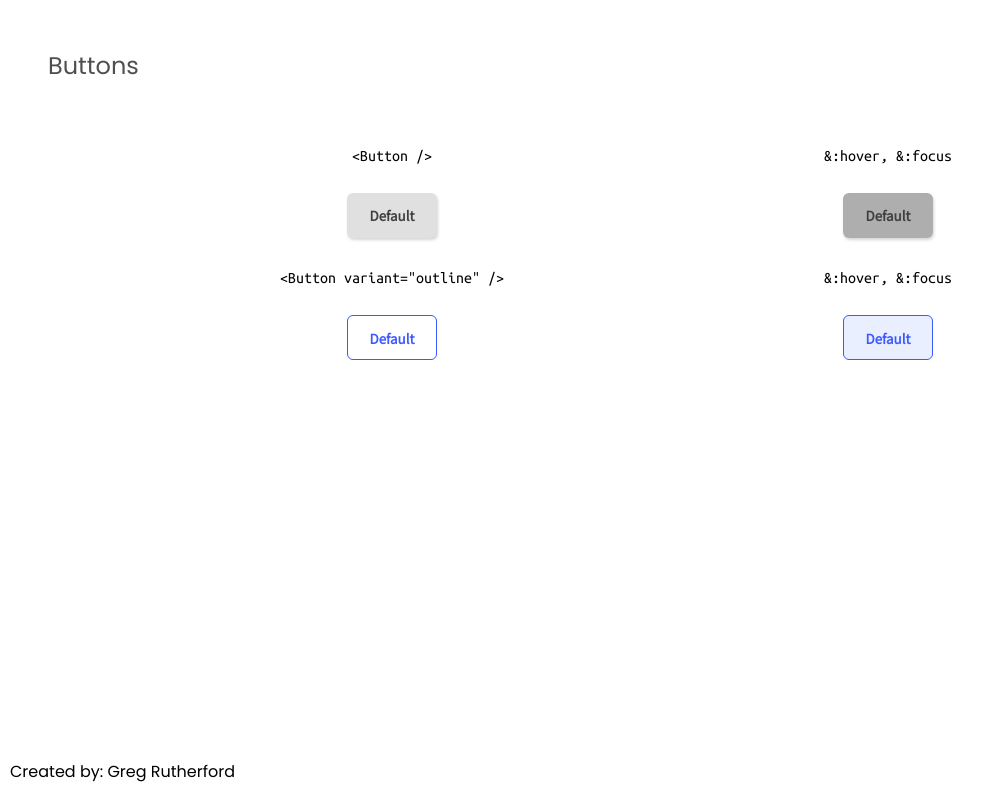
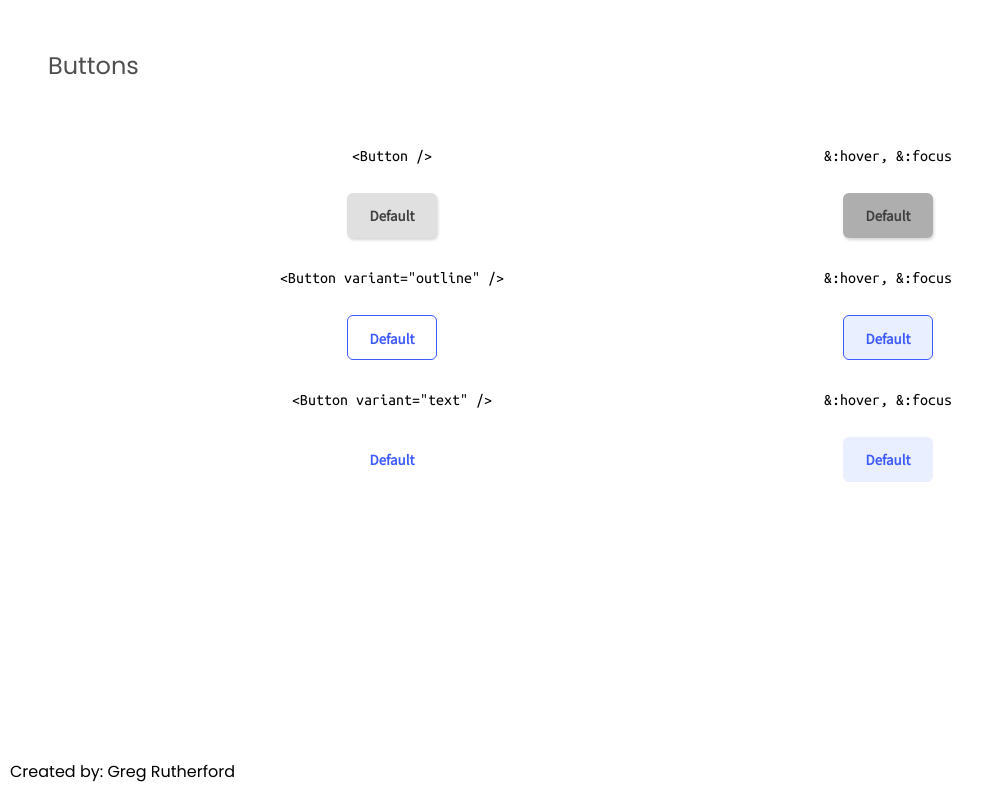
Before and after one commit to grford15/button-component, a JavaScript app: page / in a window 1280 px wide. Shown: the whole page, without its empty margins (0-1004 px from the left). Built offline with nearby package versions, Linux system fonts and the light colour scheme; the HTML template or start-up script is replaced by a standard one.

Commit message:
add text buttons with styling

```diff
--- a/src/App.css
+++ b/src/App.css
@@ -83,3 +83,25 @@ code {
 .outline-hover {
   background: rgba(41, 98, 255, 0.1);
 }
+
+.text {
+  padding: 1em;
+  width: 90px;
+  height: 45px;
+  font-family: 'Noto Sans JP', sans-serif;
+  color: #3D5AFE;
+  background-color: transparent;
+  border-radius: 6px;
+  border: none;
+  text-align: center;
+  cursor: pointer;
+  font-weight: 600;
+}
+
+.text:hover {
+  background: rgba(41, 98, 255, 0.1);
+}
+
+.text-hover {
+  background: rgba(41, 98, 255, 0.1);
+}
--- a/src/App.js
+++ b/src/App.js
@@ -17,6 +17,12 @@ function App() {
           <button className="outline">Default</button>
           <button className="outline outline-hover">Default</button>
         </div>
+        <div className="button-pair">
+          <code>{"<Button variant=\"text\" />"}</code>
+          <code>{"&:hover, &:focus"}</code>
+          <button className="text">Default</button>
+          <button className="text text-hover">Default</button>
+        </div>
       </div>
       <footer>
         <p>Created by: Greg Rutherford</p>
```
